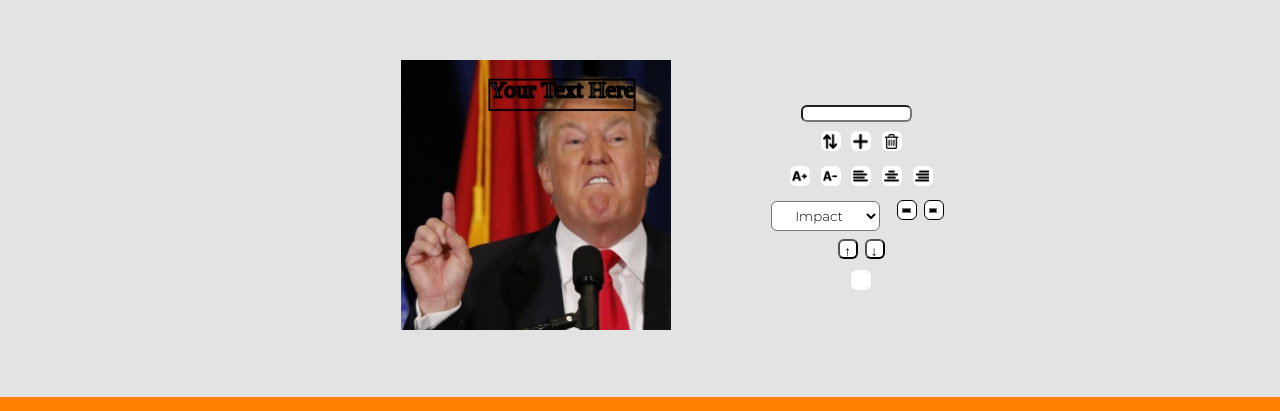
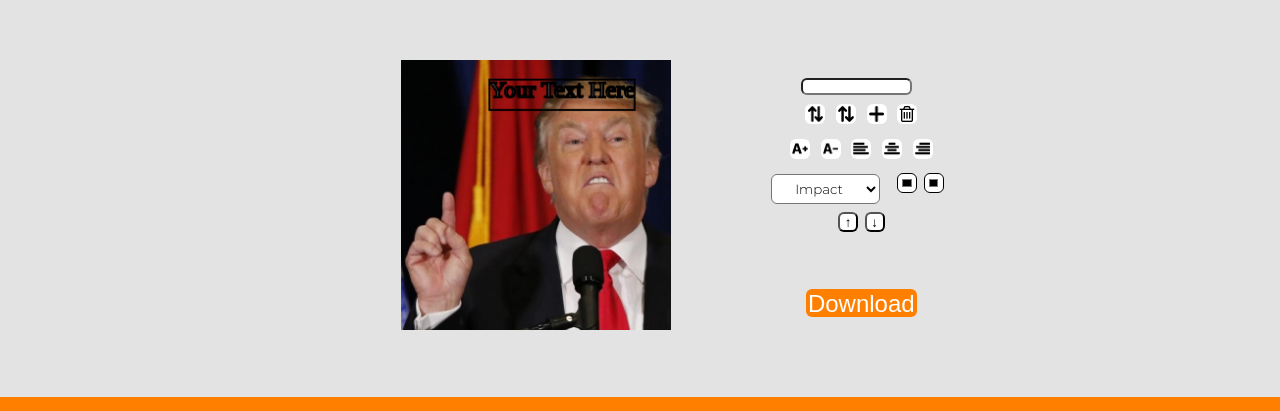
Before and after one commit to Tal-Ekroni/meme-gene, a plain HTML site: page index.html in a window 1280 px wide. Both pictures are taken after a click on the picture 167 px from the left and 165 px from the top of the page. Shown: the part 36-447 px from the top of the page. Drawn offline with Linux system fonts and the light colour scheme; files whose address does not match are found by name.

Commit message:
fixed marked line

```diff
--- a/css/main.css
+++ b/css/main.css
@@ -139,16 +139,16 @@ header ul li:hover {
     text-decoration: none;
 }
 
-.socials .face::before {
+.socials .linked::before {
     content: '\f08c';
 }
 
-.socials .insta::before {
-    content: '\f082';
+.socials .git::before {
+    content: '\f092';
 }
 
-.socials .linked::before {
-    content: '\f092';
+.socials .face::before {
+    content: '\f082';
 }
 
 /* CANVAS  */
@@ -183,7 +183,7 @@ header ul li:hover {
     width: 20px;
     height: 20px;
     margin: 4.5px -2px 2px 8.5px;
-    padding: 2.5px 3.2px 1.9px 2.2px;
+    padding: 0.5px 2.2px 0.9px 2.2px;
     border-radius: 6px;
     background-color: #fff;
     object-fit: contain;
@@ -203,13 +203,26 @@ header ul li:hover {
     text-align: center;
 }
 
-.emoji {
-    width: 186.5px;
-    height: 67.5px;
-    margin: 15px 0 10px 0.5px;
-    padding: 16px 3.7px;
-    border-radius: 6px;
-    background-color: #fff;
+.download-btn a {
+    text-decoration: none;
+    font: Montserrat;
+    font-size: 1.5rem;
+    line-height: 1.2;
+    letter-spacing: normal;
+    text-align: center;
+    color: #fff;
+    background-color: #ff7f00;
+}
+
+.download-btn {
+    background-color: Transparent;
+    background-repeat: no-repeat;
+    border: none;
+    cursor: pointer;
+    overflow: hidden;
+    outline: none;
+    color: white;
+    margin-top: 50px;
 }
 
 /* FOOOTER */
@@ -318,7 +331,7 @@ header ul li:hover {
     }
     .edit-tools {
         margin: 4.5px -2px 2px 8.5px;
-        padding: 2.5px 3.2px 1.9px 2.2px;
+        padding: 0.5px 2.2px 0.9px 2.2px;
     }
     .menu-toggle {
         visibility: hidden;
@@ -326,7 +339,6 @@ header ul li:hover {
     .about {
         height: 230px;
     }
-
     .about-img {
         width: 140px;
         height: 140px;
@@ -366,10 +378,10 @@ header ul li:hover {
     }
     .screen {
         position: fixed;
-        top:0;
-        left:0;
-        right:0;
-        bottom:0;
+        top: 0;
+        left: 0;
+        right: 0;
+        bottom: 0;
         /* display: none; */
         background-color: rgb(0 0 0 / 50%);
         cursor: pointer;
@@ -381,6 +393,11 @@ header ul li:hover {
         display: block;
         opacity: 1;
         pointer-events: auto;
-
+    }
+    .download-btn {
+        margin-top: 35px;
+    }
+    .download-btn a {
+        font-size: 1rem;
     }
 }
--- a/index.html
+++ b/index.html
@@ -31,9 +31,9 @@
             <h4>Tal Ekroni</h4>
             <p>Just created this meme editor go ahead have fun</p>
             <div class="socials">
+                <a class="linked" href="#"></a>
+                <a class="git" href="#"></a>
                 <a class="face" href="#"></a>
-                <a class="insta" href="#"></a>
-                <a class="linked" href="#"></a>
             </div>
         </div>
     </section>
@@ -48,6 +48,8 @@
                 <input type="text" class="new-line" oninput="onSetText(this.value)">
             </div>
             <div class="tools-2">
+                <img src="images/ICONS/up-and-down-opposite-double-arrows-side-by-side.png" class="edit-tools"
+                    alt="switch lines" onclick="onSwitchLines()">
                 <img src="images/ICONS/up-and-down-opposite-double-arrows-side-by-side.png" class="edit-tools"
                     alt="switch lines" onclick="onSwitchLines()">
                 <img src="images/ICONS/add.png" alt="add line" class="edit-tools" onclick="onCreateLine()">
@@ -83,8 +85,11 @@
                 <button class="edit-tools" onclick="onMoveDown()">&#8595</button>
             </div>
             <div class="tools-6 flex justify-center">
-                <a href="#" class="edit-tools download" onclick="onDownloadImg(this)"
-                onclick="downloadImg(this)"    download="my-img.jpg"> </a>
+                <button class="download-btn">
+                    <a href="#" class="edit-tools download" onclick="onDownloadImg(this)" onclick="downloadImg(this)"
+                        download="my-img.jpg"> Download</a>
+
+                </button>
 
                 <!-- <button class="edit-tools" onclick="onMoveDown()">&#8595</button> -->
             </div>
```
Also changed, not shown: fonts/Awesome/Montserrat-Light.ttf (renamed from fonts/Montserrat-Light.ttf).
